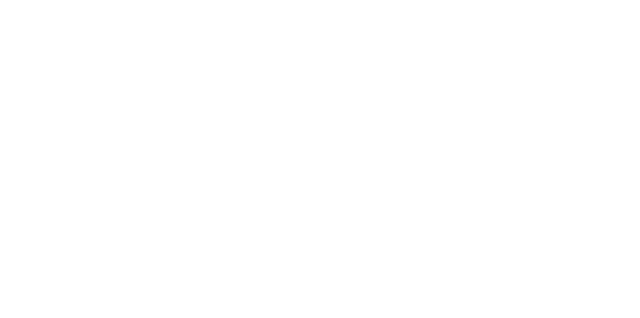
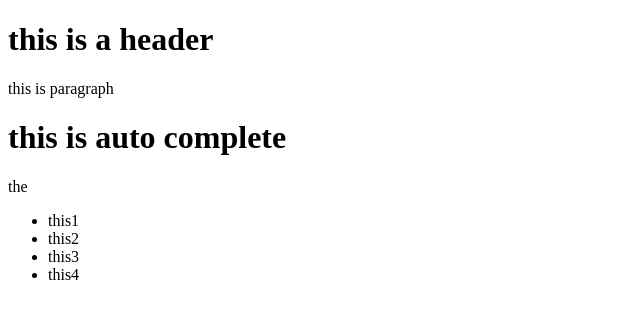
Before and after one commit to sobujhossein-byte/lesson_Project, a plain HTML site: page index.html in a window 1280 px wide. Shown: the whole page, without its empty margins (0-640 px from the left). Drawn offline with Linux system fonts and the light colour scheme.

Commit message:
Update index.html

```diff
--- a/index.html
+++ b/index.html
@@ -7,6 +7,21 @@
     <title>Document</title>
 </head>
 <body>
-
+    <h1>this is a header</h1>
+    <p>this is paragraph</p>
+    <h1>this is auto complete</h1>
+    <header>the</header>
+<main>
+    <header>
+        <nav>
+            <ul>
+                <li>this1</li>
+                <li>this2</li>
+                <li>this3</li>
+                <li>this4</li>
+            </ul>
+        </nav>
+    </header>
+</main>
 </body>
 </html>
```
